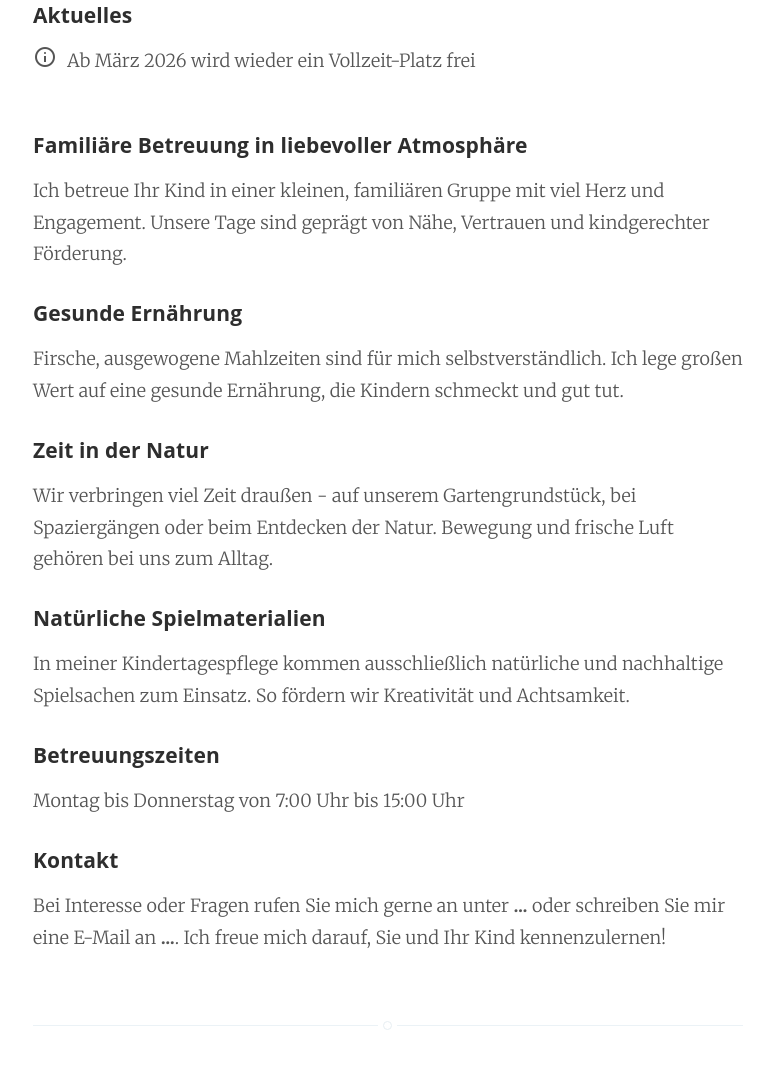
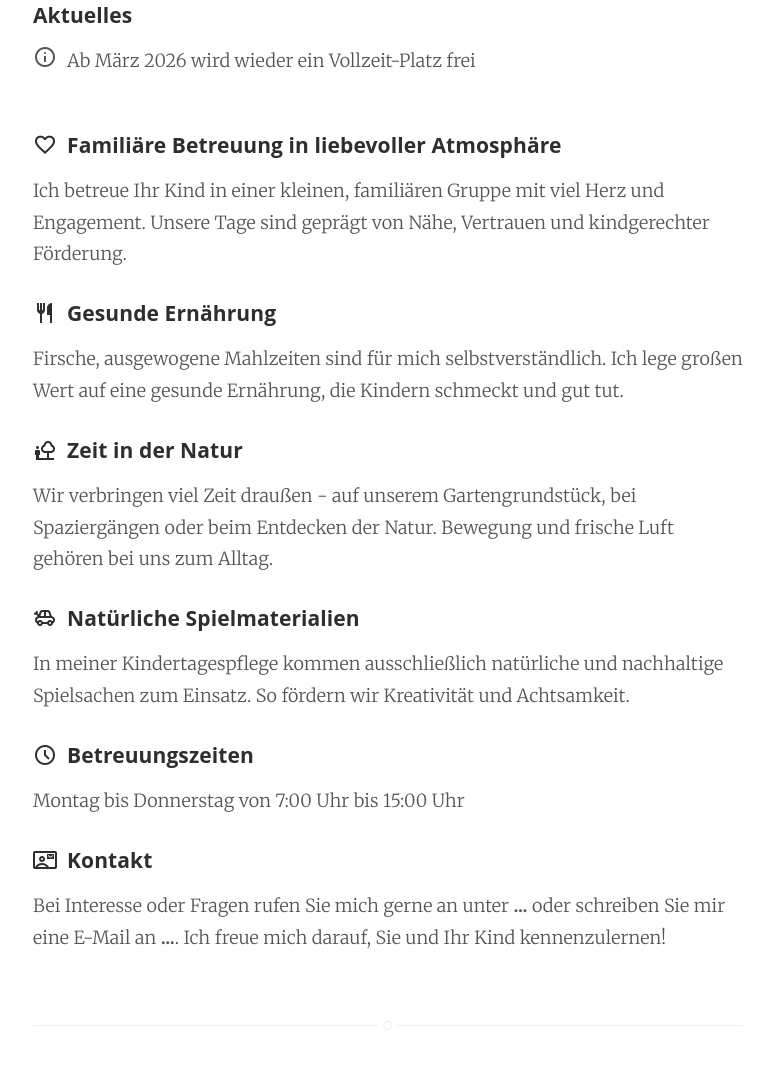
Before and after one commit to tagesmutter/tagesmutter.github.io, a plain HTML site: page index.html in a window 1280 px wide. Shown: the part 591-1660 px from the top of the page, without its empty margins (252-1026 px from the left). Drawn offline with Linux system fonts and the light colour scheme.

Commit message:
add icons

```diff
--- a/index.html
+++ b/index.html
@@ -25,33 +25,48 @@
 <main id="content" class="content" role="main">
 
     <article class="post">
-        <header class="post-header">
-            <h2>Tagesmutter <span style="color: gray;">Elvira Schmidt</span></h2>
-            <h3>~ Ihr Kind in guten Händen ~</h3>
-        </header>
+        <h2>Tagesmutter <span style="color: gray;">Elvira Schmidt</span></h2>
+        <h3>~ Ihr Kind in guten Händen ~</h3>
 
         <p>
             Sie suchen eine Tagesmutter in Leonberg, Rutesheim, Silberberg. Dann setzen Sie sich mit mir in Verbindung.	Seit 15 Jahren betreue ich, in Zusammenarbeit mit dem Tages- und Pflegemutter-Verein, Kinder in Vollzeit.
-            <!--<a class="read-more" href="http://testesmb.ghost.io/welcome-to-ghost/">»</a>-->
         </p>
 
         <h3>Aktuelles</h3>
-        <p style="display: flex; gap: 10px;">
+        <p class="iconv">
             <span class="material-symbols-outlined">info</span> Ab März 2026 wird wieder ein Vollzeit-Platz frei
         </p>
         <div style="min-height: 25px;"></div>
 
-        <h3>Familiäre Betreuung in liebevoller Atmosphäre</h3>
+        <h3 class="iconv">
+            <span class="material-symbols-outlined">favorite</span>
+            Familiäre Betreuung in liebevoller Atmosphäre
+        </h3>
         <p>Ich betreue Ihr Kind in einer kleinen, familiären Gruppe mit viel Herz und Engagement. Unsere Tage sind geprägt von Nähe, Vertrauen und kindgerechter Förderung.</p>
-        <h3>Gesunde Ernährung</h3>
+        <h3 class="iconv">
+            <span class="material-symbols-outlined">restaurant</span>
+            Gesunde Ernährung
+        </h3>
         <p>Firsche, ausgewogene Mahlzeiten sind für mich selbstverständlich. Ich lege großen Wert auf eine gesunde Ernährung, die Kindern schmeckt und gut tut.</p>
-        <h3>Zeit in der Natur</h3>
+        <h3 class="iconv">
+            <span class="material-symbols-outlined">nature_people</span>
+            Zeit in der Natur
+        </h3>
         <p>Wir verbringen viel Zeit draußen - auf unserem Gartengrundstück, bei Spaziergängen oder beim Entdecken der Natur. Bewegung und frische Luft gehören bei uns zum Alltag.</p>
-        <h3>Natürliche Spielmaterialien</h3>
+        <h3 class="iconv">
+            <span class="material-symbols-outlined">toys</span>
+            Natürliche Spielmaterialien
+        </h3>
         <p>In meiner Kindertagespflege kommen ausschließlich natürliche und nachhaltige Spielsachen zum Einsatz. So fördern wir Kreativität und Achtsamkeit.</p>
-        <h3>Betreuungszeiten</h3>
+        <h3 class="iconv">
+            <span class="material-symbols-outlined">schedule</span>
+            Betreuungszeiten
+        </h3>
         <p>Montag bis Donnerstag von 7:00 Uhr bis 15:00 Uhr</p>
-        <h3>Kontakt</h3>
+        <h3 class="iconv">
+            <span class="material-symbols-outlined">contact_mail</span>
+            Kontakt
+        </h3>
         <p>Bei Interesse oder Fragen rufen Sie mich gerne an unter <strong>...</strong> oder schreiben Sie mir eine E-Mail an <strong>...</strong>. Ich freue mich darauf, Sie und Ihr Kind kennenzulernen!</p>
     </article>
 
--- a/res/ghost_files/screen.css
+++ b/res/ghost_files/screen.css
@@ -460,6 +460,11 @@ margin on the iframe, cause it breaks stuff. */
 .vertical {
     display: table-cell;
     vertical-align: middle;
+}
+
+.iconv
+{
+    display: flex; gap: 10px;
 }
 
 
```
